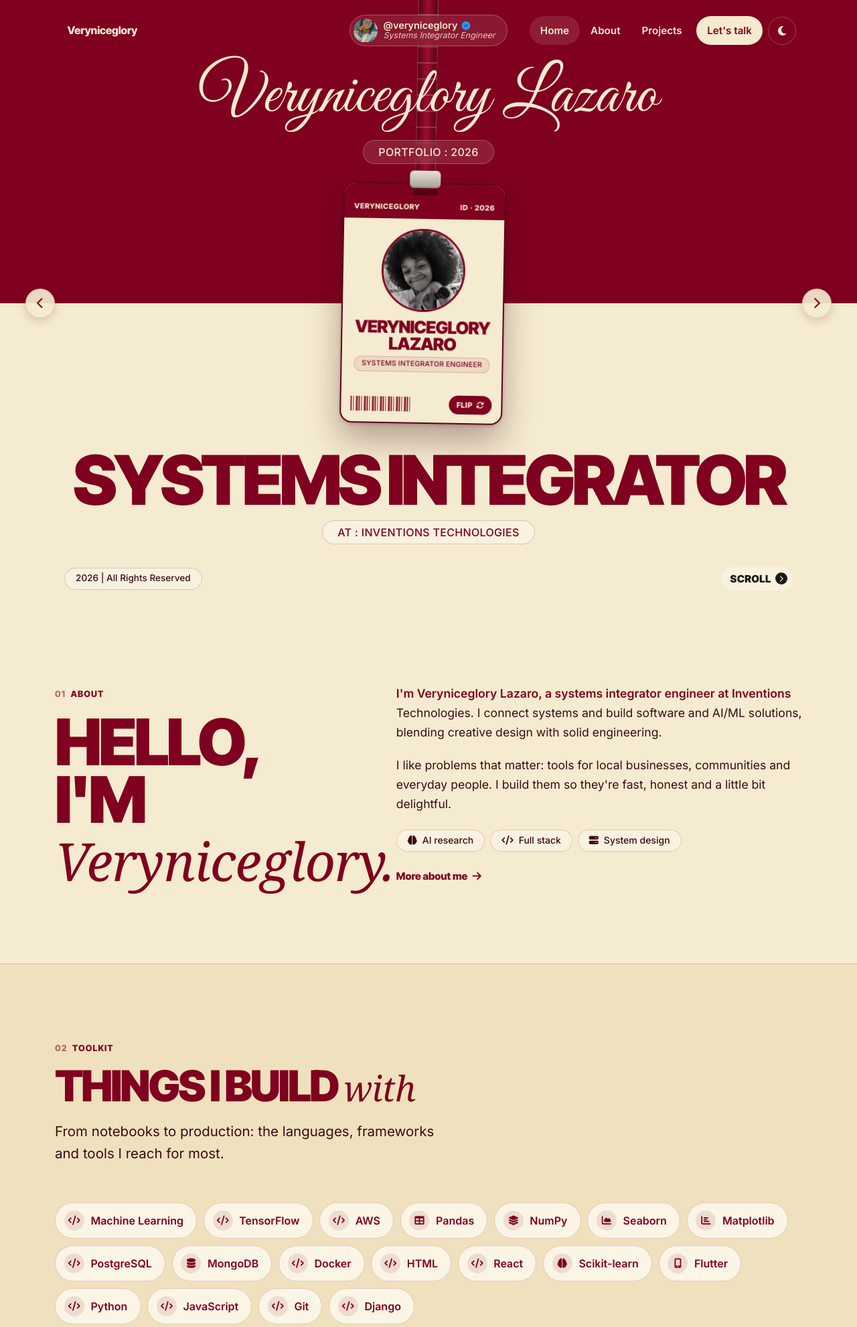
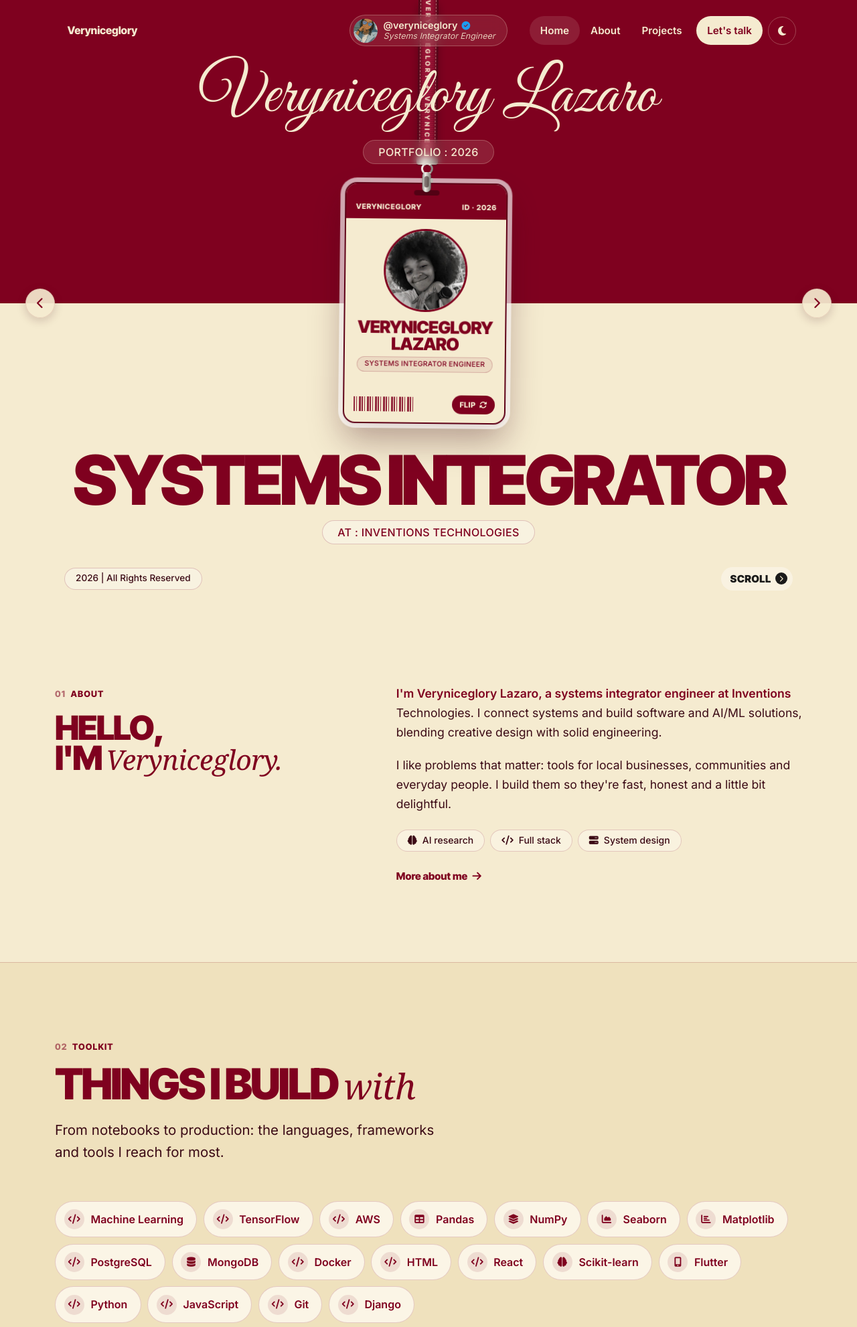
Before and after one commit to GloryMsasalaga/portfolio, a Django app: page / in a window 1280 px wide. Shown: the top 1982 px of the page at 67% size. Run offline with Django 5.2, Linux system fonts and the light colour scheme; data comes from the database, SQL or seed files in the repository; some libraries are stand-ins or nearby versions; some web fonts are replaced.

Commit message:
feat: draggable lanyard badge, multilingual greeting
- ID badge: woven strap printed with VERYNICEGLORY, metal crimp, ring
  and lobster clasp, clear plastic holder rim
- Spring physics: drops in and bounces on load, idles with a gentle
  sway, can be dragged (strap stretches then resists) and flung, and
  bounces back on release. A drag never counts as a click, so flipping
  and the links still work; still for reduced motion
- Card text can't be selected and the photo can't be dragged off,
  so dragging feels clean
- Home About greeting cycles Hello, Habari, Ni hao, Bonjour, Hola and
  more on its own line, sized so the longest fits the column

Co-Authored-By: Claude Opus 5.5 <noreply@anthropic.com>

```diff
--- a/static/css/style.css
+++ b/static/css/style.css
@@ -452,6 +452,14 @@ a {
 .split-top .split-word { color: var(--sand); }
 .split-bottom .split-word { color: var(--wine); }
 .split-word.is-swapping { animation: role-in 0.35s var(--ease); }
+
+/* Rotating greeting ("Hello" in other languages) on the home About section */
+.greet { display: inline-block; }
+
+/* Sized so the longest greeting ("KONNICHIWA,") fits the narrow left column */
+.greet-heading { font-size: clamp(2.5rem, 3.9vw, 4.25rem); overflow-wrap: break-word; }
+.greet-line { display: block; white-space: nowrap; }
+.greet.is-swapping { animation: role-in 0.45s var(--ease); }
 
 @keyframes role-in {
     from { opacity: 0; transform: translateY(10px); }
@@ -611,49 +619,128 @@ a {
 
 .lanyard { position: relative; width: var(--badge-w); height: var(--badge-h); }
 
-/* --pivot (set in JS) is the distance up to the top of the hero, where the strap hangs from */
+/* Card + hardware. JS moves and rotates it (drag, bounce, idle sway) */
 .lanyard-swing {
     position: absolute;
     inset: 0;
-    transform-origin: 50% calc(-1 * var(--pivot, 50vh));
-    animation: badge-sway 6s ease-in-out infinite;
-}
-
-.lanyard:hover .lanyard-swing,
-.lanyard.is-flipped .lanyard-swing { animation-play-state: paused; }
-
-@keyframes badge-sway {
-    0%, 100% { transform: rotate(1.2deg); }
-    50% { transform: rotate(-1.2deg); }
-}
-
+    z-index: 2;
+    will-change: transform;
+}
+
+/* Woven strap: JS sets its top (hero top), length and angle */
 .lanyard-strap {
     position: absolute;
     left: 50%;
-    bottom: calc(100% + 10px);
+    top: 0;
     width: 30px;
-    height: 120vh;
-    transform: translateX(-50%);
+    height: 0;
+    margin-left: -15px;
+    transform-origin: 50% 0;
+    overflow: hidden;
+    z-index: 1;
+    border-radius: 0 0 3px 3px;
     background:
-        repeating-linear-gradient(to bottom, transparent 0 22px, rgba(245, 235, 208, 0.22) 22px 24px),
-        linear-gradient(to right, var(--wine-deep), #9B0E30 50%, var(--wine-deep));
-    border-left: 1px solid rgba(245, 235, 208, 0.25);
-    border-right: 1px solid rgba(245, 235, 208, 0.25);
-    z-index: -1;
-}
-
-/* Metal clip joining strap and card */
-.lanyard-clip {
+        repeating-linear-gradient(0deg, rgba(0, 0, 0, 0.1) 0 1px, transparent 1px 3px),
+        repeating-linear-gradient(90deg, rgba(255, 255, 255, 0.04) 0 1px, transparent 1px 2px),
+        linear-gradient(90deg, #4A0011, #8E0A2B 22%, #A3163A 50%, #8E0A2B 78%, #4A0011);
+    box-shadow: 0 6px 14px rgba(0, 0, 0, 0.25);
+    will-change: transform, height;
+}
+
+/* Stitching down both edges */
+.lanyard-strap::before,
+.lanyard-strap::after {
+    content: '';
+    position: absolute;
+    top: 0;
+    bottom: 0;
+    border-left: 1px dashed rgba(245, 235, 208, 0.45);
+}
+
+.lanyard-strap::before { left: 3px; }
+.lanyard-strap::after { right: 3px; }
+
+.strap-print {
     position: absolute;
     left: 50%;
-    top: -18px;
-    width: 46px;
-    height: 26px;
+    top: 0;
     transform: translateX(-50%);
-    border-radius: 6px;
-    background: linear-gradient(to bottom, #E8E2D6, #A8A094);
-    box-shadow: inset 0 -2px 0 rgba(0, 0, 0, 0.15), 0 2px 4px rgba(0, 0, 0, 0.25);
-    z-index: 2;
+    writing-mode: vertical-rl;
+    white-space: nowrap;
+    font-family: var(--font-display);
+    font-weight: 900;
+    font-size: 10px;
+    letter-spacing: 0.28em;
+    color: rgba(245, 235, 208, 0.82);
+    line-height: 1;
+}
+
+/* Metal hardware: crimp end, split ring, lobster clasp into the card slot */
+.lanyard-hook {
+    position: absolute;
+    left: 50%;
+    bottom: calc(100% - 14px);
+    width: 34px;
+    display: flex;
+    flex-direction: column;
+    align-items: center;
+    transform: translateX(-50%);
+    z-index: 3;
+    pointer-events: none;
+}
+
+.hook-crimp,
+.hook-clasp {
+    background: linear-gradient(90deg, #8D8B86, #F4F2EC 35%, #C9C6BE 55%, #77756F);
+    box-shadow: 0 1px 2px rgba(0, 0, 0, 0.35);
+}
+
+.hook-crimp {
+    width: 32px;
+    height: 13px;
+    border-radius: 3px 3px 4px 4px;
+}
+
+.hook-ring {
+    width: 18px;
+    height: 18px;
+    margin-top: -3px;
+    border-radius: 50%;
+    border: 3px solid #D9D6CF;
+    border-left-color: #F4F2EC;
+    border-right-color: #8D8B86;
+    box-shadow: 0 1px 2px rgba(0, 0, 0, 0.3);
+}
+
+.hook-clasp {
+    position: relative;
+    width: 13px;
+    height: 30px;
+    margin-top: -4px;
+    border-radius: 6px 6px 7px 7px;
+}
+
+/* Gap and spring lever of the lobster claw */
+.hook-clasp::before {
+    content: '';
+    position: absolute;
+    left: 3px;
+    right: 3px;
+    top: 6px;
+    bottom: 7px;
+    border-radius: 4px;
+    background: rgba(40, 20, 20, 0.55);
+}
+
+.hook-clasp::after {
+    content: '';
+    position: absolute;
+    right: -3px;
+    top: 9px;
+    width: 4px;
+    height: 7px;
+    border-radius: 2px;
+    background: #B9B6AE;
 }
 
 .id-badge {
@@ -661,7 +748,12 @@ a {
     width: 100%;
     height: 100%;
     perspective: 1200px;
-    cursor: pointer;
+    cursor: grab;
+    touch-action: none;
+    /* Dragging the card shouldn't select its text or pick up the photo */
+    -webkit-user-select: none;
+    user-select: none;
+    -webkit-touch-callout: none;
     transform: rotateX(var(--rx, 0deg)) rotateY(var(--ry, 0deg));
     transition: transform 0.25s var(--ease);
     -webkit-tap-highlight-color: transparent;
@@ -675,6 +767,9 @@ a {
 }
 
 .lanyard.is-flipped .badge-inner { transform: rotateY(180deg); }
+.lanyard.is-dragging .id-badge { cursor: grabbing; transition: none; }
+.id-badge a, .id-badge button { cursor: pointer; }
+.id-badge img, .id-badge a { -webkit-user-drag: none; }
 
 .badge-face {
     position: absolute;
@@ -686,9 +781,14 @@ a {
     border-radius: 18px;
     backface-visibility: hidden;
     -webkit-backface-visibility: hidden;
-    box-shadow: 0 2px 4px rgba(59, 10, 21, 0.2), 0 24px 50px rgba(59, 10, 21, 0.35);
+    box-shadow:
+        0 0 0 6px rgba(255, 255, 255, 0.22),
+        0 0 0 7px rgba(255, 255, 255, 0.55),
+        0 2px 4px rgba(59, 10, 21, 0.2),
+        0 24px 50px rgba(59, 10, 21, 0.35);
     text-align: center;
 }
+
 
 .badge-front {
     background: var(--sand);
@@ -887,7 +987,6 @@ a {
 }
 
 @media (prefers-reduced-motion: reduce) {
-    .lanyard-swing { animation: none; }
     .id-badge, .badge-inner { transition: none; }
 }
 
--- /dev/null
+++ b/static/js/greet.js
@@ -0,0 +1,46 @@
+// "Hello" cycles through greetings in other languages
+document.addEventListener('DOMContentLoaded', () => {
+    const el = document.getElementById('greet');
+    if (!el) return;
+    if (window.matchMedia('(prefers-reduced-motion: reduce)').matches) return;
+
+    const greetings = [
+        { text: 'Hello', lang: 'en' },
+        { text: 'Habari', lang: 'sw' },
+        { text: 'Nǐ hǎo', lang: 'zh-Latn' },
+        { text: 'Bonjour', lang: 'fr' },
+        { text: 'Hola', lang: 'es' },
+        { text: 'Ciao', lang: 'it' },
+        { text: 'Hallo', lang: 'de' },
+        { text: 'Olá', lang: 'pt' },
+        { text: 'Konnichiwa', lang: 'ja-Latn' },
+        { text: 'Marhaba', lang: 'ar-Latn' }
+    ];
+    const INTERVAL = 2200;
+    let index = 0;
+    let timer = null;
+
+    const next = () => {
+        index = (index + 1) % greetings.length;
+        el.textContent = greetings[index].text;
+        el.lang = greetings[index].lang;
+        // Restart the fade-in on every change
+        el.classList.remove('is-swapping');
+        void el.offsetWidth;
+        el.classList.add('is-swapping');
+    };
+
+    // Only cycle while the heading is on screen and the tab is visible
+    let visible = false;
+    const sync = () => {
+        const run = visible && !document.hidden;
+        if (run && !timer) timer = setInterval(next, INTERVAL);
+        if (!run && timer) { clearInterval(timer); timer = null; }
+    };
+
+    new IntersectionObserver(([entry]) => {
+        visible = entry.isIntersecting;
+        sync();
+    }).observe(el);
+    document.addEventListener('visibilitychange', sync);
+});
--- a/static/js/hero-badge.js
+++ b/static/js/hero-badge.js
@@ -1,13 +1,18 @@
-// Hanging ID badge: flips on click, tilts toward the cursor
+// Hanging ID badge: a small spring simulation so it can be dragged, flung and bounce back.
+// Click (without dragging) flips it; the mouse tilts it slightly.
 document.addEventListener('DOMContentLoaded', () => {
     const lanyard = document.getElementById('lanyard');
+    const card = document.getElementById('lanyard-card');
+    const strap = document.getElementById('lanyard-strap');
+    const hook = document.getElementById('lanyard-hook');
     const badge = document.getElementById('badge');
-    const hero = document.querySelector('.split-hero--badge');
-    if (!lanyard || !badge || !hero) return;
+    if (!lanyard || !card || !strap || !hook || !badge) return;
 
     const front = badge.querySelector('.badge-front');
     const back = badge.querySelector('.badge-back');
+    const reducedMotion = window.matchMedia('(prefers-reduced-motion: reduce)').matches;
 
+    // ---------- Flip ----------
     const setFlipped = (flipped) => {
         lanyard.classList.toggle('is-flipped', flipped);
         // Only the visible face can be tabbed into or read out
@@ -16,25 +21,191 @@ document.addEventListener('DOMContentLoaded', () => {
         (flipped ? back : front).querySelector('.badge-flip').focus({ preventScroll: true });
     };
 
+    let suppressClick = false;
     badge.addEventListener('click', (e) => {
+        // A drag that ends on the card is not a click
+        if (suppressClick) {
+            suppressClick = false;
+            e.preventDefault();
+            e.stopPropagation();
+            return;
+        }
         // Links on the back keep working; anywhere else on the card flips it
         if (e.target.closest('a')) return;
         setFlipped(!lanyard.classList.contains('is-flipped'));
+    }, true);
+
+    // ---------- Geometry ----------
+    // pivot: distance from the card's top up to the top of the hero, where the strap hangs from.
+    // hookTop: where the strap meets the hardware, relative to the card's top (negative = above).
+    let pivot = 0;
+    let hookTop = 0;
+    const measure = () => {
+        // offsetTop ignores transforms, so the current swing can't skew this
+        pivot = lanyard.parentElement.offsetTop + lanyard.offsetTop;
+        hookTop = hook.offsetTop;
+        card.style.transformOrigin = `50% ${hookTop}px`;
+        strap.style.top = `${-pivot}px`;
+    };
+
+    // ---------- State ----------
+    // x, y: card offset from its resting place (px). angle: card rotation (deg).
+    const s = { x: 0, y: 0, vx: 0, vy: 0, angle: 0, va: 0 };
+
+    const render = () => {
+        // Strap: from the anchor (0, -pivot) to the hook (x, y + hookTop)
+        const dx = s.x;
+        const dy = s.y + hookTop + pivot;
+        const length = Math.max(0, Math.hypot(dx, dy));
+        const strapAngle = -Math.atan2(dx, dy) * (180 / Math.PI);
+        strap.style.height = `${length}px`;
+        strap.style.transform = `rotate(${strapAngle}deg)`;
+        card.style.transform = `translate(${s.x}px, ${s.y}px) rotate(${s.angle}deg)`;
+        return strapAngle;
+    };
+
+    measure();
+    render();
+    window.addEventListener('resize', () => { measure(); render(); });
+
+    // Reduced motion: it hangs still, still flips, no dragging or swinging
+    if (reducedMotion) return;
+
+    // ---------- Physics ----------
+    const SPRING = 95;        // pull back to rest (higher = snappier)
+    const DAMPING = 6.5;      // lower = more bounce
+    const SWING_SPRING = 70;  // card turning to follow the strap
+    const SWING_DAMPING = 5.5;
+
+    let dragging = false;
+    let running = false;
+    let last = 0;
+    let time = 0;
+
+    const step = (now) => {
+        if (!running) return;
+        const dt = Math.min((now - last) / 1000, 1 / 30);
+        last = now;
+        time += dt;
+
+        if (!dragging) {
+            // Gentle idle sway around the resting point
+            const tx = Math.sin(time * 0.9) * 5;
+            s.vx += (-SPRING * (s.x - tx) - DAMPING * s.vx) * dt;
+            s.vy += (-SPRING * s.y - DAMPING * s.vy) * dt;
+            s.x += s.vx * dt;
+            s.y += s.vy * dt;
+        }
+
+        // The card hangs in line with the strap, lagging a little behind sideways motion
+        const strapAngle = -Math.atan2(s.x, s.y + hookTop + pivot) * (180 / Math.PI);
+        const target = strapAngle + Math.max(-25, Math.min(25, s.vx * 0.02));
+        s.va += (-SWING_SPRING * (s.angle - target) - SWING_DAMPING * s.va) * dt;
+        s.angle += s.va * dt;
+
+        render();
+        requestAnimationFrame(step);
+    };
+
+    const start = () => {
+        if (running) return;
+        running = true;
+        last = performance.now();
+        requestAnimationFrame(step);
+    };
+    const stop = () => { running = false; };
+
+    // Only animate while the hero is on screen and the tab is visible
+    let visible = true;
+    const sync = () => (visible && !document.hidden ? start() : stop());
+    new IntersectionObserver(([entry]) => { visible = entry.isIntersecting; sync(); }).observe(lanyard);
+    document.addEventListener('visibilitychange', sync);
+
+    // Drop in from above on load and bounce into place
+    s.y = -Math.min(pivot * 0.8, 320);
+    s.vy = 0;
+    sync();
+
+    // ---------- Drag ----------
+    let grab = null;
+    badge.addEventListener('pointerdown', (e) => {
+        if (e.button !== 0 || e.target.closest('a, button')) return;
+        grab = {
+            id: e.pointerId,
+            startX: e.clientX,
+            startY: e.clientY,
+            offX: e.clientX - s.x,
+            offY: e.clientY - s.y,
+            moved: false,
+            lastX: e.clientX,
+            lastY: e.clientY,
+            lastT: performance.now()
+        };
+        badge.setPointerCapture(e.pointerId);
     });
 
-    // The strap swings from the top of the hero, so pivot there
-    const setPivot = () => {
-        // offsetTop ignores transforms, so the drop-in animation can't skew this
-        const offset = lanyard.parentElement.offsetTop + lanyard.offsetTop;
-        lanyard.style.setProperty('--pivot', `${offset}px`);
+    badge.addEventListener('pointermove', (e) => {
+        if (!grab || e.pointerId !== grab.id) return;
+        if (!grab.moved && Math.hypot(e.clientX - grab.startX, e.clientY - grab.startY) < 6) return;
+        if (!grab.moved) {
+            grab.moved = true;
+            dragging = true;
+            lanyard.classList.add('is-dragging');
+            badge.style.setProperty('--rx', '0deg');
+            badge.style.setProperty('--ry', '0deg');
+        }
+
+        let x = e.clientX - grab.offX;
+        let y = Math.max(e.clientY - grab.offY, -pivot * 0.55);
+
+        // The strap stretches a little, then resists
+        const rest = pivot + hookTop;
+        const ax = x;
+        const ay = y + rest;
+        const len = Math.hypot(ax, ay);
+        const max = rest * 1.15;
+        if (len > max) {
+            const k = (max + (len - max) * 0.25) / len;
+            x = ax * k;
+            y = ay * k - rest;
+        }
+
+        // Track velocity so letting go mid-move flings the card
+        const now = performance.now();
+        const dt = Math.max((now - grab.lastT) / 1000, 1 / 240);
+        s.vx = 0.8 * s.vx + 0.2 * ((x - s.x) / dt);
+        s.vy = 0.8 * s.vy + 0.2 * ((y - s.y) / dt);
+        grab.lastT = now;
+        s.x = x;
+        s.y = y;
+    });
+
+    const release = (e) => {
+        if (!grab || e.pointerId !== grab.id) return;
+        if (grab.moved) {
+            suppressClick = true;
+            // Held still before letting go: just drop, don't fling
+            if (performance.now() - grab.lastT > 80) {
+                s.vx = 0;
+                s.vy = 0;
+            }
+            // A fling shouldn't launch it into orbit
+            const cap = 2600;
+            s.vx = Math.max(-cap, Math.min(cap, s.vx));
+            s.vy = Math.max(-cap, Math.min(cap, s.vy));
+        }
+        dragging = false;
+        lanyard.classList.remove('is-dragging');
+        grab = null;
+        // If the click never comes (released off the card), don't swallow the next one
+        setTimeout(() => { suppressClick = false; }, 0);
     };
-    setPivot();
-    window.addEventListener('resize', setPivot);
+    badge.addEventListener('pointerup', release);
+    badge.addEventListener('pointercancel', release);
 
-    if (window.matchMedia('(prefers-reduced-motion: reduce)').matches) return;
-
+    // ---------- Tilt toward the mouse ----------
     badge.addEventListener('pointermove', (e) => {
-        if (e.pointerType !== 'mouse') return;
+        if (e.pointerType !== 'mouse' || dragging) return;
         const r = badge.getBoundingClientRect();
         const x = (e.clientX - r.left) / r.width - 0.5;
         const y = (e.clientY - r.top) / r.height - 0.5;
@@ -43,6 +214,7 @@ document.addEventListener('DOMContentLoaded', () => {
     });
 
     badge.addEventListener('pointerleave', () => {
+        if (dragging) return;
         badge.style.setProperty('--ry', '0deg');
         badge.style.setProperty('--rx', '0deg');
     });
--- a/static/js/parallax.js
+++ b/static/js/parallax.js
@@ -40,11 +40,6 @@ document.addEventListener("DOMContentLoaded", () => {
             stagger: 0.08
         });
 
-        // The ID badge drops in on its strap and settles
-        if (document.getElementById("lanyard")) {
-            gsap.from("#lanyard", { y: -window.innerHeight * 0.7, duration: 1.6, delay: 0.2, ease: "elastic.out(1, 0.55)" });
-        }
-
         // The wordmarks drift apart as you scroll away from the split
         gsap.to(".split-hero .split-top .split-center", {
             y: -60,
--- a/templates/index.html
+++ b/templates/index.html
@@ -18,9 +18,16 @@
     <!-- The seam runs through the middle of this row, so it always cuts the badge in half -->
     <div class="sh-row sh-seam">
         <div class="lanyard" id="lanyard">
-            <div class="lanyard-swing">
-                <span class="lanyard-strap" aria-hidden="true"></span>
-                <span class="lanyard-clip" aria-hidden="true"></span>
+            <!-- Strap runs from the top of the hero to the hook; JS stretches and angles it -->
+            <span class="lanyard-strap" id="lanyard-strap" aria-hidden="true">
+                <span class="strap-print">VERYNICEGLORY &#10022; VERYNICEGLORY &#10022; VERYNICEGLORY &#10022; VERYNICEGLORY &#10022; VERYNICEGLORY &#10022; VERYNICEGLORY &#10022; VERYNICEGLORY &#10022; VERYNICEGLORY &#10022; VERYNICEGLORY &#10022; VERYNICEGLORY &#10022; VERYNICEGLORY &#10022; VERYNICEGLORY &#10022; VERYNICEGLORY &#10022; VERYNICEGLORY &#10022; VERYNICEGLORY &#10022; VERYNICEGLORY &#10022; VERYNICEGLORY &#10022; VERYNICEGLORY &#10022; VERYNICEGLORY &#10022; VERYNICEGLORY &#10022; VERYNICEGLORY &#10022; VERYNICEGLORY &#10022; VERYNICEGLORY &#10022; VERYNICEGLORY &#10022; VERYNICEGLORY &#10022; VERYNICEGLORY &#10022; VERYNICEGLORY &#10022; VERYNICEGLORY &#10022; VERYNICEGLORY &#10022; VERYNICEGLORY &#10022; VERYNICEGLORY &#10022; VERYNICEGLORY &#10022; VERYNICEGLORY &#10022; VERYNICEGLORY &#10022; VERYNICEGLORY &#10022; VERYNICEGLORY &#10022; VERYNICEGLORY &#10022; VERYNICEGLORY &#10022; VERYNICEGLORY &#10022; VERYNICEGLORY &#10022;</span>
+            </span>
+            <div class="lanyard-swing" id="lanyard-card">
+                <span class="lanyard-hook" id="lanyard-hook" aria-hidden="true">
+                    <span class="hook-crimp"></span>
+                    <span class="hook-ring"></span>
+                    <span class="hook-clasp"></span>
+                </span>
 
                 <div class="id-badge" id="badge">
                     <div class="badge-inner">
@@ -31,7 +38,7 @@
                                 <span>Veryniceglory</span>
                                 <span>ID &middot; {% now "Y" %}</span>
                             </div>
-                            <img src="{% static 'assets/glory-portrait.jpg' %}" alt="Veryniceglory Lazaro" class="badge-photo">
+                            <img src="{% static 'assets/glory-portrait.jpg' %}" alt="Veryniceglory Lazaro" class="badge-photo" draggable="false">
                             <p class="badge-name">Veryniceglory<br>Lazaro</p>
                             <span class="hex-tag badge-tag">SYSTEMS INTEGRATOR ENGINEER</span>
                             <div class="badge-foot">
@@ -97,7 +104,7 @@
         <div class="split">
             <div class="reveal">
                 <span class="section-label"><span class="num">01</span> About</span>
-                <h2 class="display display-lg mt-3">Hello, I'm <span class="serif">Veryniceglory.</span></h2>
+                <h2 class="display greet-heading mt-3"><span class="greet-line"><span class="visually-hidden">Hello</span><span class="greet" id="greet" lang="en" aria-hidden="true">Hello</span>,</span> I'm <span class="serif">Veryniceglory.</span></h2>
             </div>
             <div class="reveal">
                 <div class="prose">
@@ -192,4 +199,5 @@
 <script src="{% static 'js/parallax.js' %}"></script>
 <script src="{% static 'js/hero-split.js' %}"></script>
 <script src="{% static 'js/hero-badge.js' %}"></script>
+<script src="{% static 'js/greet.js' %}"></script>
 {% endblock %}
```
